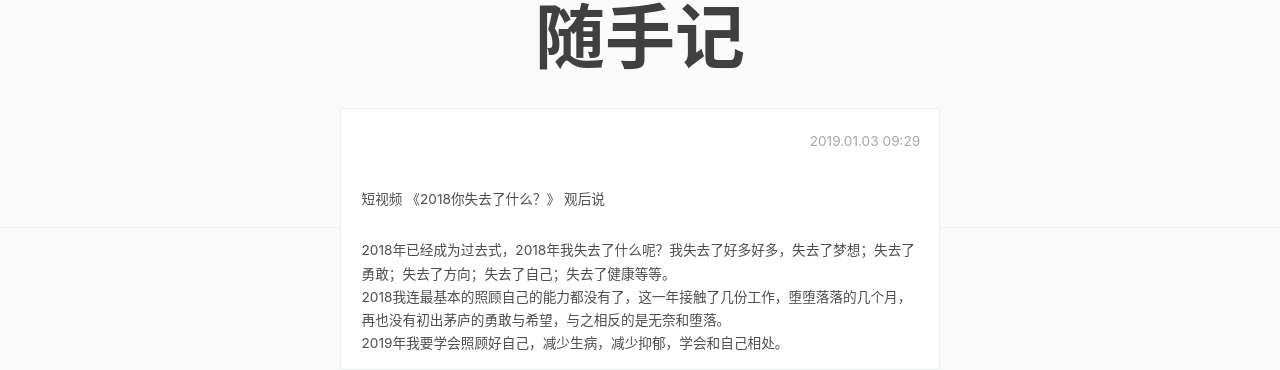
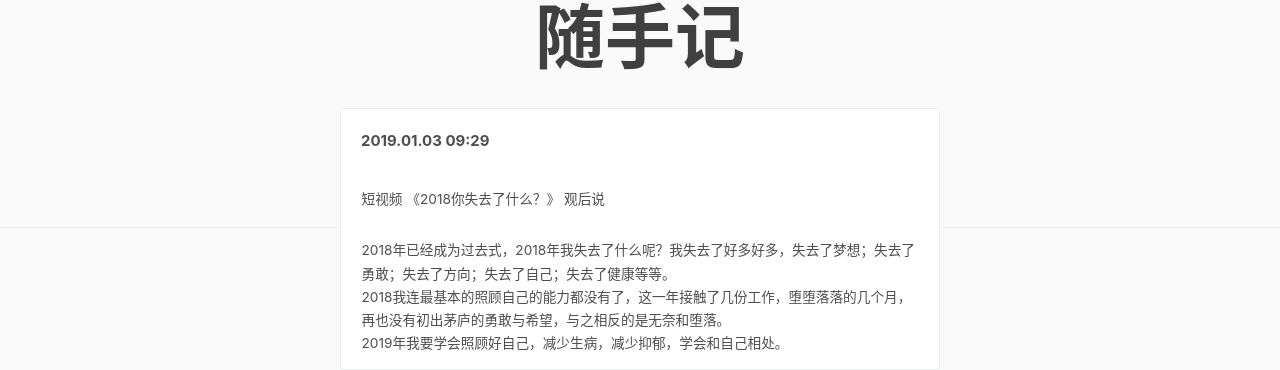
Before and after one commit to mengchenchen/mengchenchen.github.io, a Jekyll site: the page built from sketch/index.html, in a window 1280 px wide. Shown: the part 95-465 px from the top of the page. Built offline with Jekyll 4.4.1, drawn with Linux system fonts in a browser that asks for light colours; nearby versions of some CDN libraries; comment, search, counter and statistics services are not loaded.

Commit message:
Update index.html

```diff
--- a/sketch/index.html
+++ b/sketch/index.html
@@ -14,8 +14,8 @@ layout: default
 		<ul class="cbp_tmtimeline">
 			<li>
 				<div class="cbp_tmlabel">
-					<h2 id="boxoffice"></h2>
-					<time>2019.01.03 09:29</time>
+					<h2 id="boxoffice">2019.01.03 09:29</h2>
+					<time></time>
 					<p>短视频 《2018你失去了什么？》 观后说</p>
 					<p>2018年已经成为过去式，2018年我失去了什么呢？我失去了好多好多，失去了梦想；失去了勇敢；失去了方向；失去了自己；失去了健康等等。<br>
 					2018我连最基本的照顾自己的能力都没有了，这一年接触了几份工作，堕堕落落的几个月，再也没有初出茅庐的勇敢与希望，与之相反的是无奈和堕落。<br>
```
